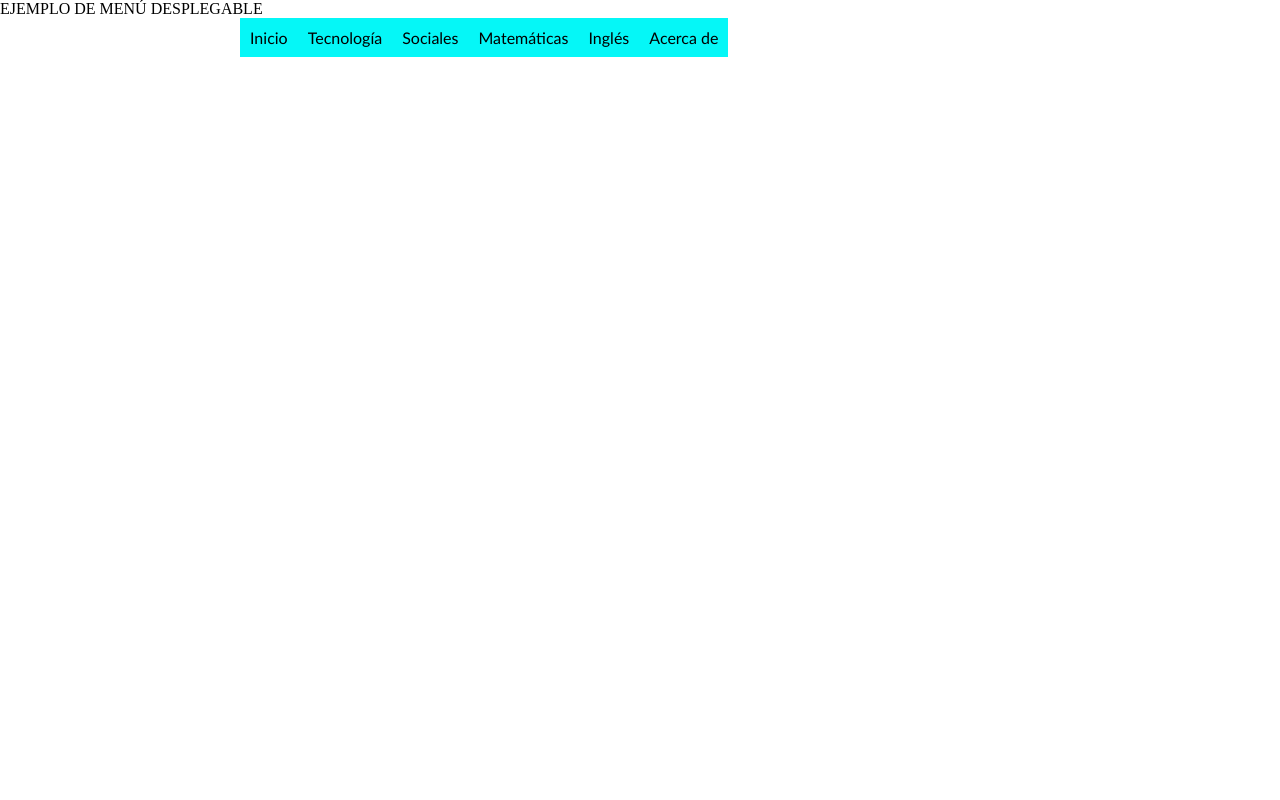
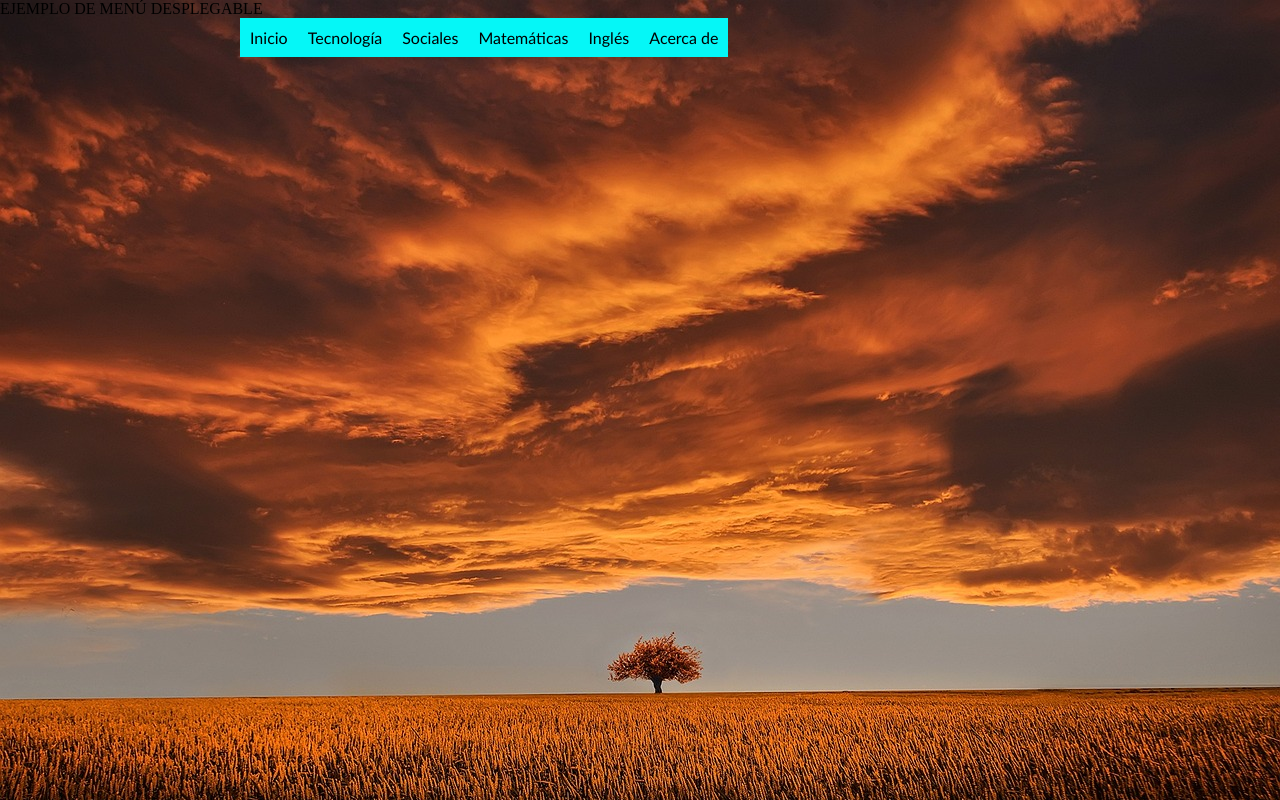
Before and after one commit to majo760915/trabajo-conjunto, a plain HTML site: page index.html in a window 1280 px wide. Drawn offline with Linux system fonts and the light colour scheme.

Commit message:
actualizacion uno 25/05/23

```diff
--- a/estilos.css
+++ b/estilos.css
@@ -11,7 +11,7 @@
 
     body{
 
-    background-image: url("paisaje.jpg");
+    background-image: url("fondo.jpg.jpg");
 
     background-repeat: no-repeat;
 
```
Also changed, not shown: fondo.jpg.jpg (added).
